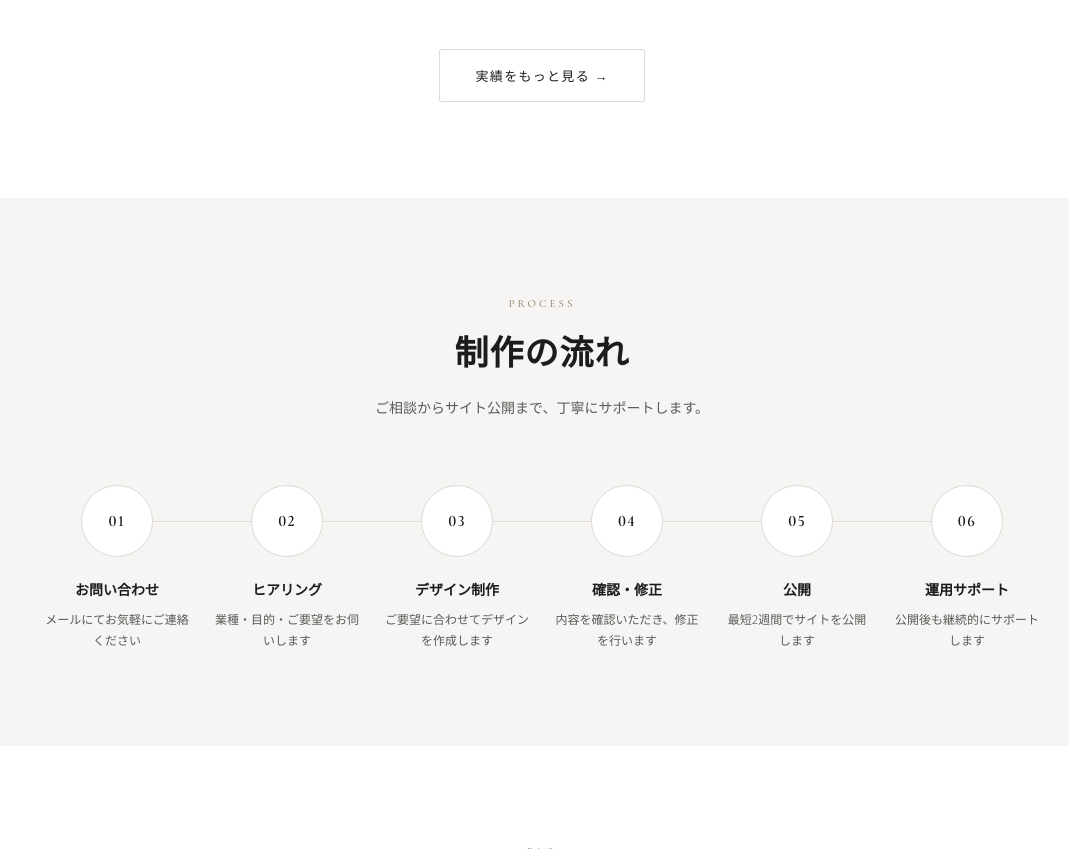
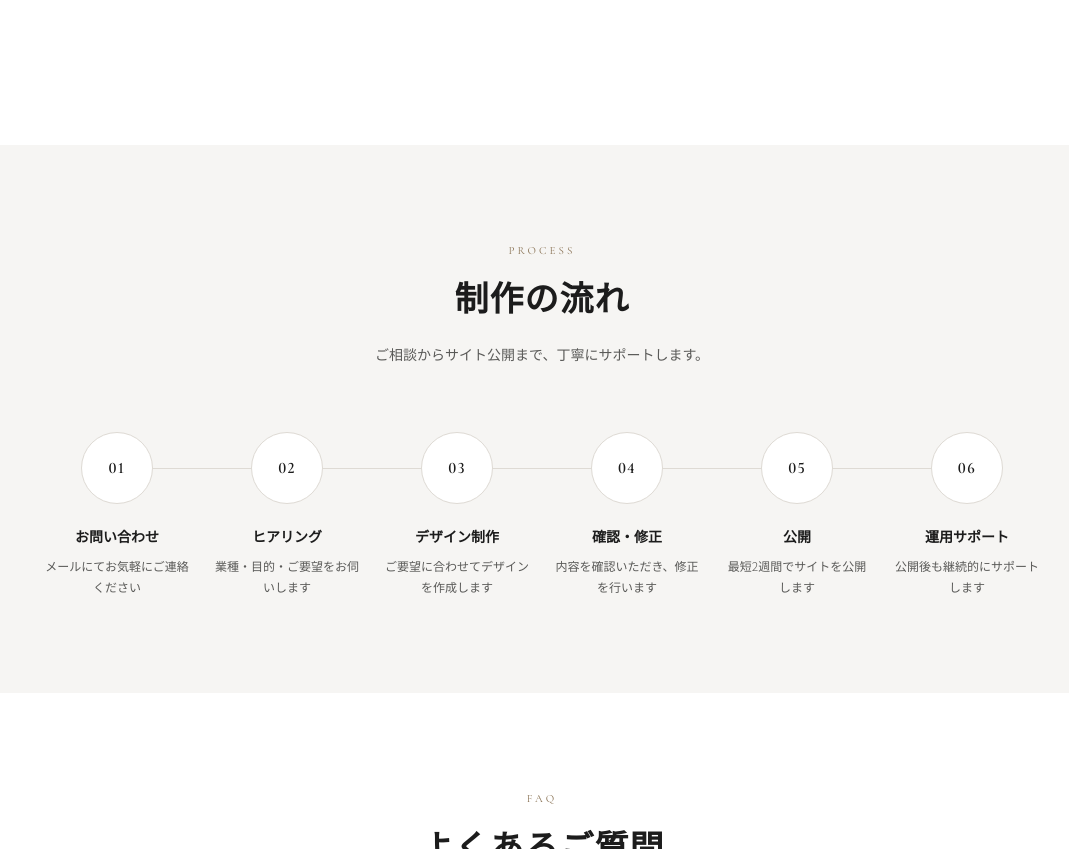
Before and after one commit to so3305/neo-design, a plain HTML site: page index.html in a window 1280 px wide. Shown: the part 3358-4207 px from the top of the page, without its empty margins (98-1167 px from the left). Drawn offline with nearby package versions, Linux system fonts and the light colour scheme.

Commit message:
Remove '実績をもっと見る' button from works section

```diff
--- a/index.html
+++ b/index.html
@@ -236,10 +236,6 @@
         </div>
       </div>
     </div>
-
-    <div style="text-align:center;">
-      <a href="works.html" class="btn btn-outline">実績をもっと見る →</a>
-    </div>
   </div>
 </section>
 
```
